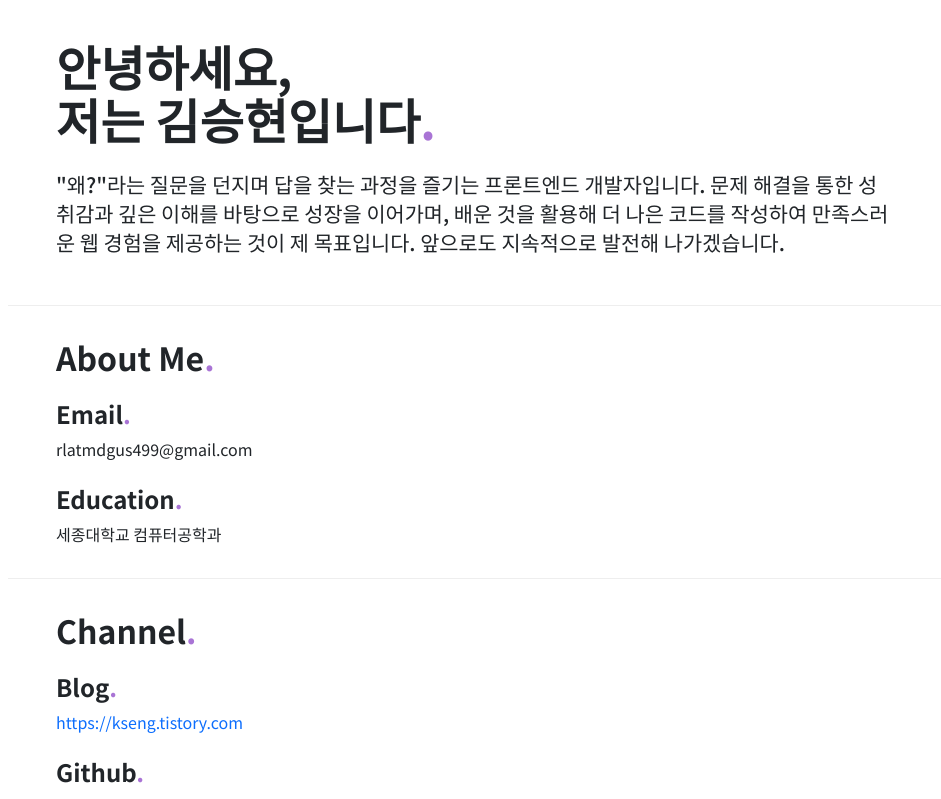
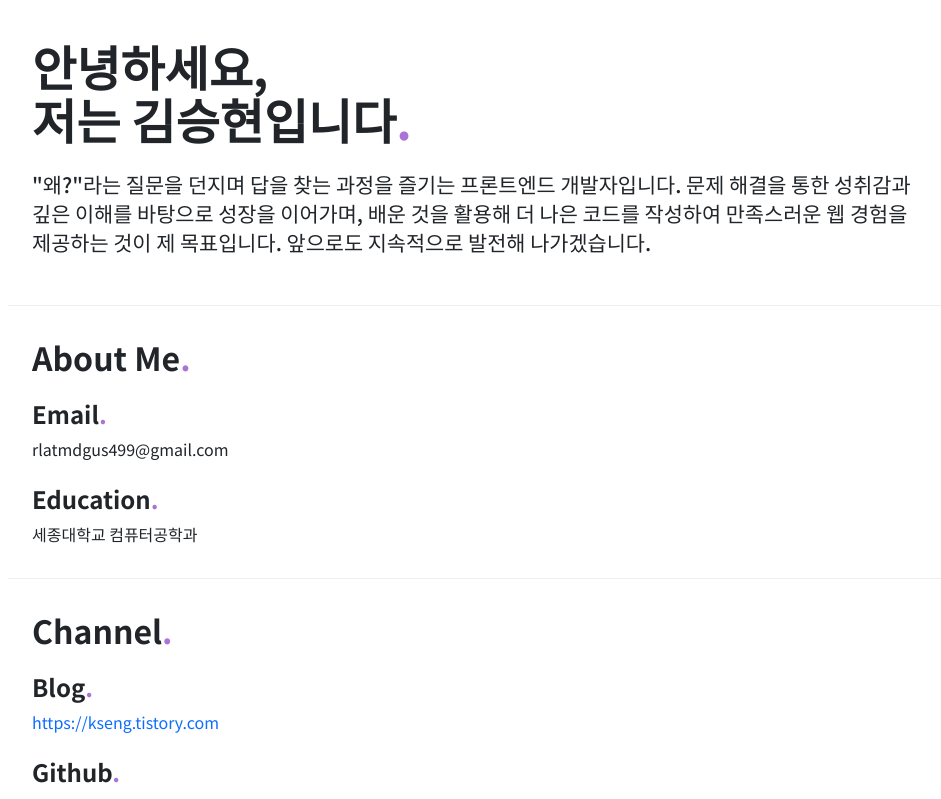
Before and after one commit to VaIice/resume, a React (Create React App) app: page / in a window 1280 px wide. Shown: the top 799 px of the page, without its empty margins (164-1105 px from the left). Built offline with nearby package versions, Linux system fonts and the light colour scheme.

Commit message:
section padding modify

```diff
--- a/src/App.css
+++ b/src/App.css
@@ -56,7 +56,7 @@ a {
 
 section {
   border-bottom: 1px solid #eee;
-  padding: 2rem 3rem;
+  padding: 2rem 1.5rem;
 }
 
 .span-br {
```
